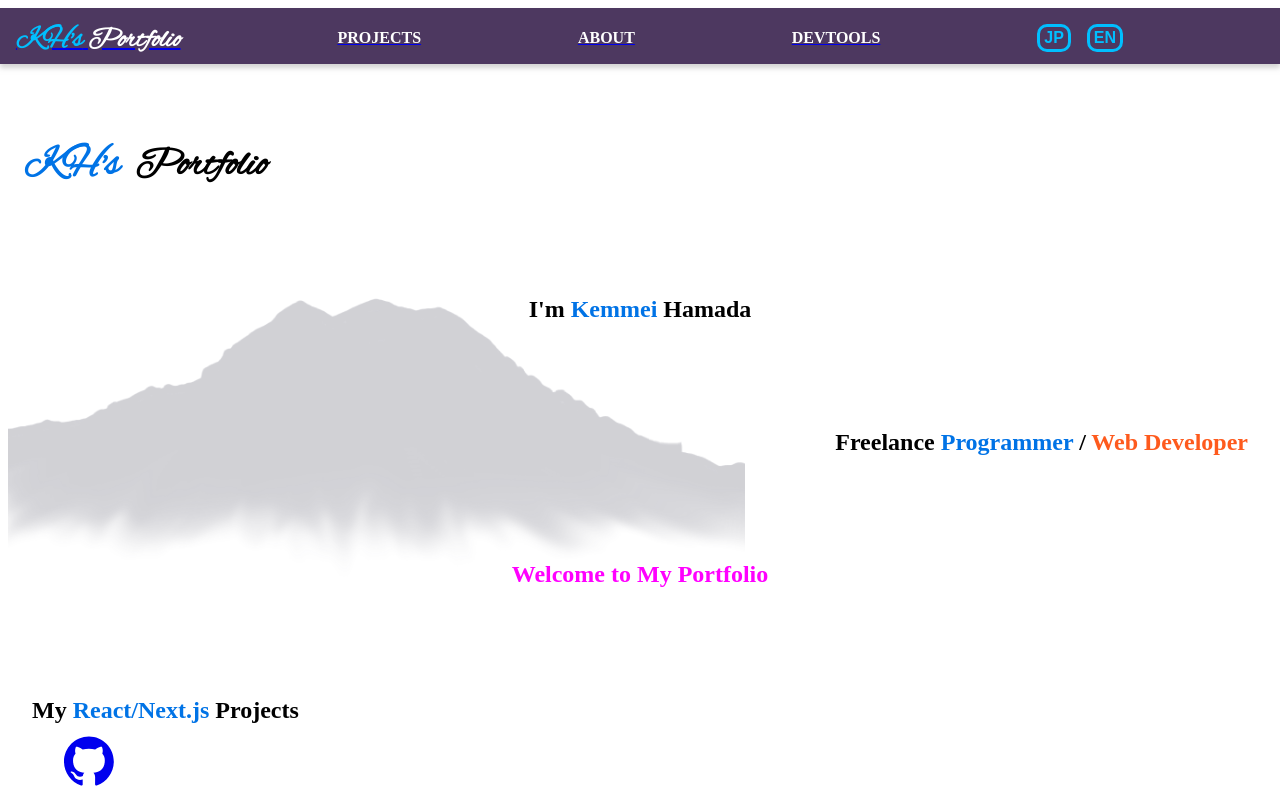
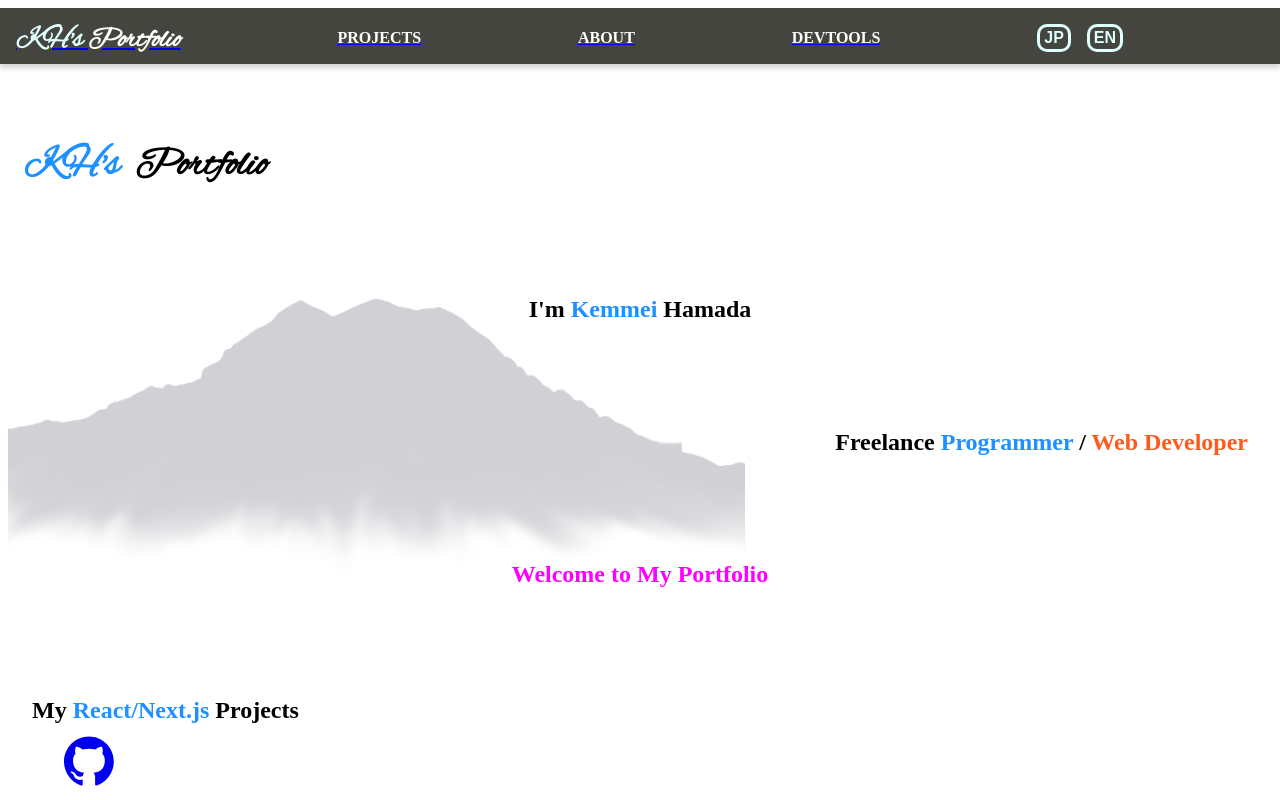
Before and after one commit to kmi2170/portfolio-v2, a Next.js app: page / in a window 1280 px wide. Shown: the top 800 px of the page. Built offline with nearby package versions, Linux system fonts and the light colour scheme.

Commit message:
change nav background color and blue

```diff
--- a/src/components/Navbar/LangButtons/LangButtons.tsx
+++ b/src/components/Navbar/LangButtons/LangButtons.tsx
@@ -9,18 +9,20 @@ interface LangButtonsProps {
 }
 
 const LangButtons = ({ setLang }: LangButtonsProps) => {
+  const cyan = theme.colors.cyan;
   const lightBlue = theme.colors.lightBlue;
+  const color = theme.colors.lightCyan;
 
   return (
     <Container direction="row" gap={1}>
-      <Button onClick={() => setLang("jp")} color={lightBlue}>
-        <Text fontSize={1} fontWeight={600} primary={lightBlue}>
+      <Button onClick={() => setLang("jp")} color={color}>
+        <Text fontSize={1} fontWeight={600} primary={color}>
           JP
         </Text>
       </Button>
 
-      <Button onClick={() => setLang("en")} color={lightBlue}>
-        <Text fontSize={1} fontWeight={600} primary={lightBlue}>
+      <Button onClick={() => setLang("en")} color={color}>
+        <Text fontSize={1} fontWeight={600} primary={color}>
           EN
         </Text>
       </Button>
--- a/src/components/Navbar/Navbar.tsx
+++ b/src/components/Navbar/Navbar.tsx
@@ -25,6 +25,7 @@ interface NavbarProps {
 
 const Navbar = ({ setLang }: NavbarProps) => {
   const [toggle, setToggle] = useState<boolean>(false);
+  const lightCyan = theme.colors.lightCyan;
   const blue = theme.colors.blue;
   const lightBlue = theme.colors.lightBlue;
   const alexBush = theme.fontFamily.alexBrush;
@@ -38,7 +39,7 @@ const Navbar = ({ setLang }: NavbarProps) => {
               as="h2"
               fontSize={1.75}
               primary="white"
-              secondary={lightBlue}
+              secondary={lightCyan}
               fontFamily={alexBush}
               // fontFamily="Alex Brush"
               fontWeight={600}
--- a/src/components/Navbar/styles.ts
+++ b/src/components/Navbar/styles.ts
@@ -8,11 +8,12 @@ export const NavWrapper = styled(Container).attrs({ as: "nav" })`
   height: 3.5rem;
 
   /* background-color: rgba(173, 216, 230, 0.25); */
-  /* background-color: black; */
+  /* background-color: rgba(18, 53, 36, 0.95);
+  background-color: rgba(75, 83, 32, 0.95); */
   /* background-color: rgba(44, 22, 8, 0.99); */
-  /* background-color: #4b365f; */
-  background-color: rgba(75, 54, 95, 0.99);
-  /* background-color: rgba(59, 60, 54, 0.95); */
+  /* background-color: rgba(75, 54, 95, 0.99); */
+  background-color: rgba(59, 60, 54, 0.95);
+  /* background-color: rgba(60, 62, 54, 0.95); */
 
   box-shadow: 0 4px 5px rgba(168, 168, 168, 0.5);
   backdrop-filter: blur(4px);
--- a/src/styles/globalStyles.ts
+++ b/src/styles/globalStyles.ts
@@ -61,7 +61,11 @@ export const GlobalStyle = createGlobalStyle`
 
 export const theme = {
   colors: {
-    blue: "#0073e6",
+    lightCyan: "#e0ffff",
+    cyan: "#00ffff",
+    // blue: "#00b7eb",
+    blue: "#1e90ff",
+    // blue: "#0073e6",
     // lightBlue: "#3399ff",
     lightBlue: "#00bfff",
     // lightBlue: "#00b7eb",
```
Also changed, not shown: src/pages-old/_app-old.tsx (renamed from src/pages/_app-old.tsx), src/pages-old/_document-old.tsx (renamed from src/pages/_document-old.tsx), src/pages-old/index-old.tsx (renamed from src/pages/index-old.tsx).
